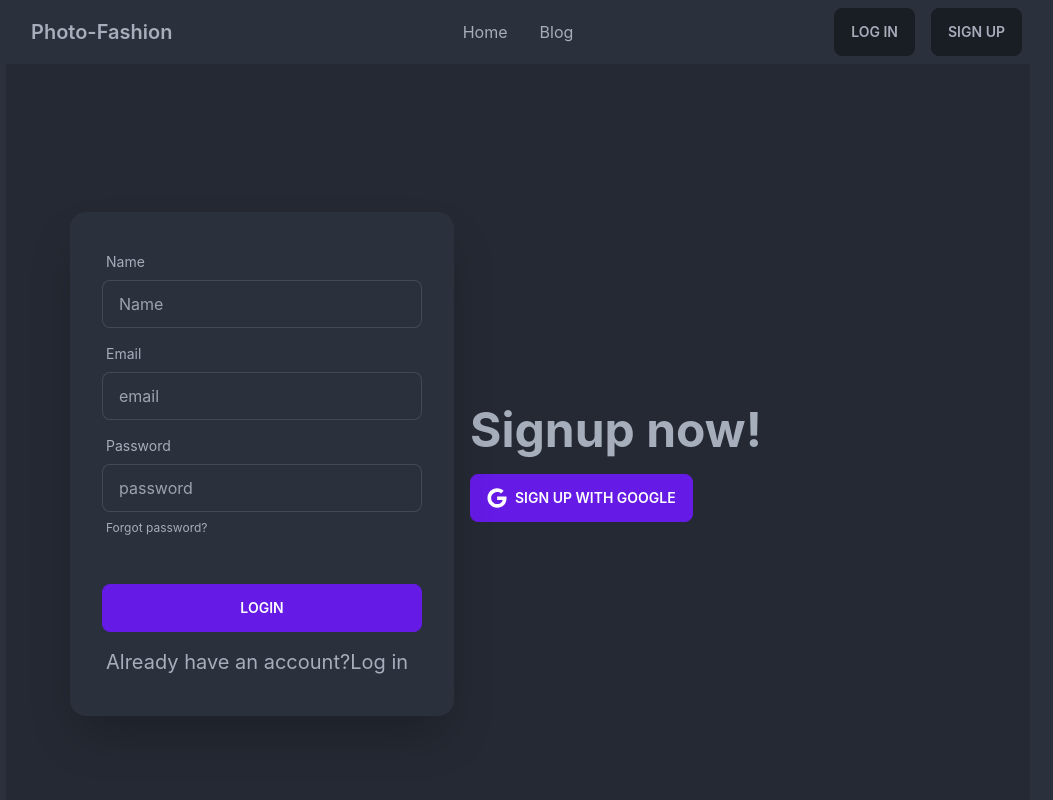
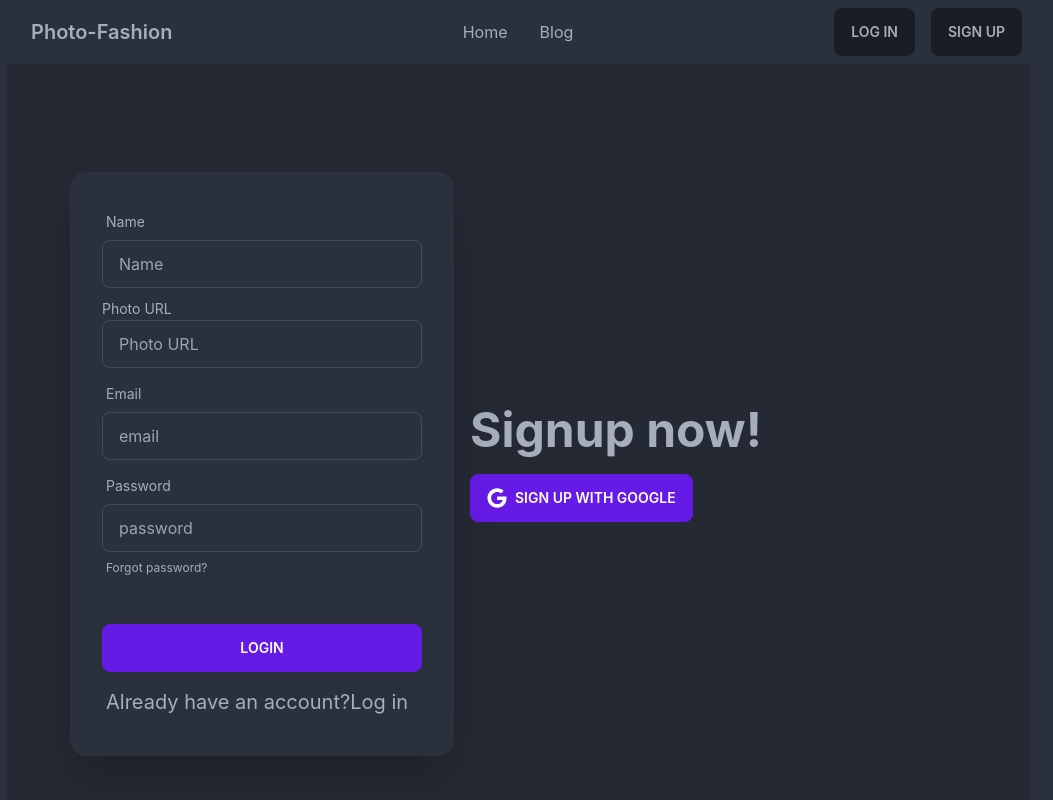
Before and after one commit to Baidyanath-k/photo-fashion-react-client, a React (Create React App) app: page /Signup in a window 1280 px wide. Shown: the top 800 px of the page, without its empty margins (122-1175 px from the left). Built offline with nearby package versions, Linux system fonts and the light colour scheme; no server answers.

Commit message:
img URL input

```diff
--- a/src/Context/AuthProvider/AuthProvider.js
+++ b/src/Context/AuthProvider/AuthProvider.js
@@ -1,5 +1,5 @@
 import React, { createContext, useEffect, useState } from 'react';
-import { createUserWithEmailAndPassword, getAuth, GoogleAuthProvider, onAuthStateChanged, signInWithEmailAndPassword, signInWithPopup, signOut } from "firebase/auth";
+import { createUserWithEmailAndPassword, getAuth, GoogleAuthProvider, onAuthStateChanged, signInWithEmailAndPassword, signInWithPopup, signOut, updateProfile } from "firebase/auth";
 import app from '../../firebase/firebase.config';
 
 
@@ -40,13 +40,18 @@ const AuthProvider = ({children}) => {
         }
     } , [])
 
+    const updateUserProfile=(profile)=>{
+        return updateProfile(auth.currentUser,profile)
+    }
+
 
     const authInfo={
         user,
         createUser,
         login,
         googleSignup,
-        logOut
+        logOut,
+        updateUserProfile
     }
 
 
--- a/src/Pages/Shared/Headers/Headers.js
+++ b/src/Pages/Shared/Headers/Headers.js
@@ -4,7 +4,7 @@ import {AuthContext} from '../../../Context/AuthProvider/AuthProvider';
 
 const Headers = () => {
     const {logOut, user} = useContext(AuthContext);
-    console.log(user)
+    console.log(user?.photoURL)
 
     const handleLogout = () => {
         logOut()
--- a/src/Pages/Signup/Signup.js
+++ b/src/Pages/Signup/Signup.js
@@ -5,7 +5,7 @@ import { FaGoogle } from "react-icons/fa";
 
 
 const Signup = () => {
-    const {createUser,googleSignup} = useContext(AuthContext);
+    const {createUser,googleSignup,updateUserProfile} = useContext(AuthContext);
     const [success,
         setSuccess] = useState(false);
     const [unsuccess,
@@ -17,10 +17,12 @@ const Signup = () => {
         const name = form.name.value;
         const email = form.email.value;
         const password = form.password.value;
+        const photoURL=form.photoURL.value;
         console.log(name, email, password)
 
         createUser(email, password).then(result => {
             const user = result.user;
+            handleProfile(name,photoURL);
             setSuccess(true);
             setUnsuccess(false);
             form.reset();
@@ -44,6 +46,19 @@ const Signup = () => {
     }
 
 
+    const handleProfile=(name,photoURL)=>{
+        const profile={
+            displayName:name,
+            photoURL:photoURL
+        }
+        updateUserProfile(profile)
+        .then(  ()=>{} )
+        .catch(error=>{
+            console.error(error)
+        })
+    }
+
+
     return (
         <div className="hero min-h-screen bg-base-200">
             <div className="hero-content w-full flex-col lg:flex-row-reverse">
@@ -63,6 +78,20 @@ const Signup = () => {
                                 type="text"
                                 name='name'
                                 placeholder="Name"
+                                className="input input-bordered"/>
+                        </div>
+
+
+                        <div className="form-control">
+
+                            <label>
+                                <span className="label-text">Photo URL</span>
+                            </label>
+
+                            <input
+                                type="text"
+                                name='photoURL'
+                                placeholder="Photo URL"
                                 className="input input-bordered"/>
                         </div>
 
```
